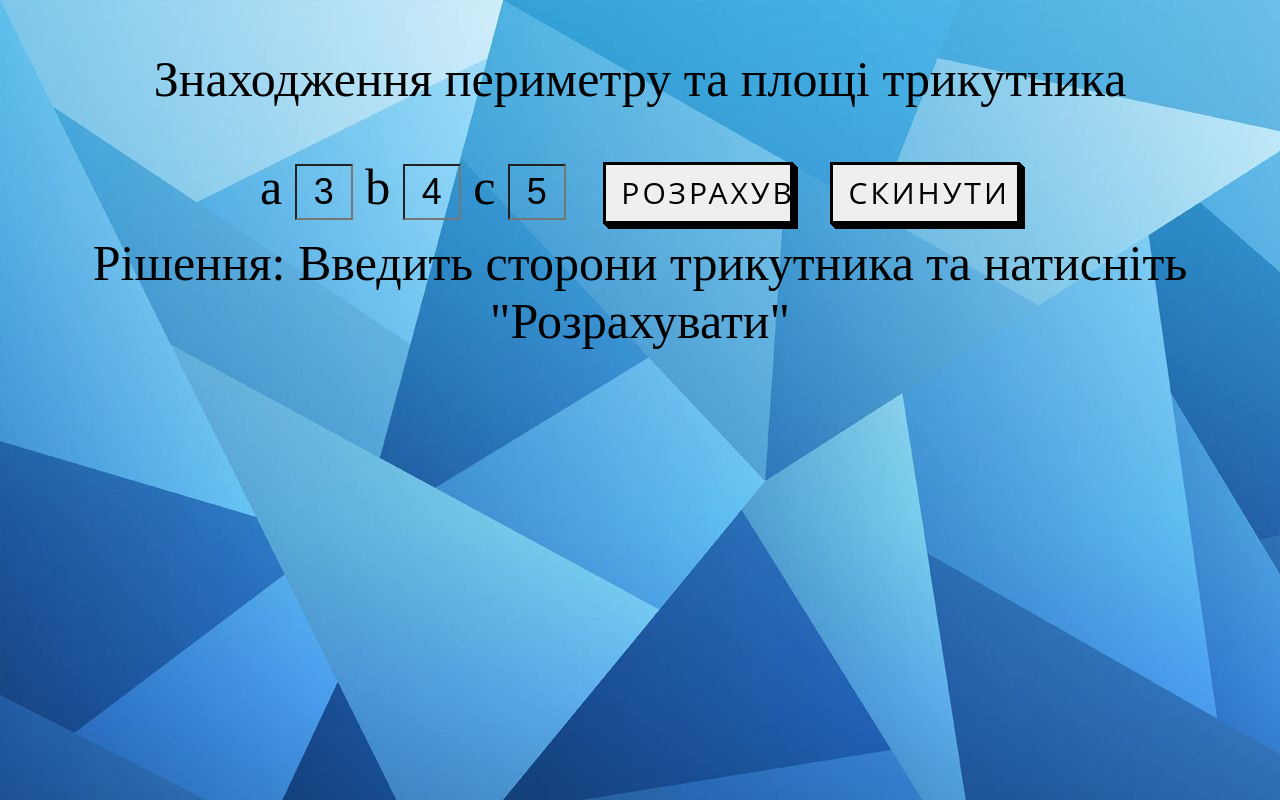
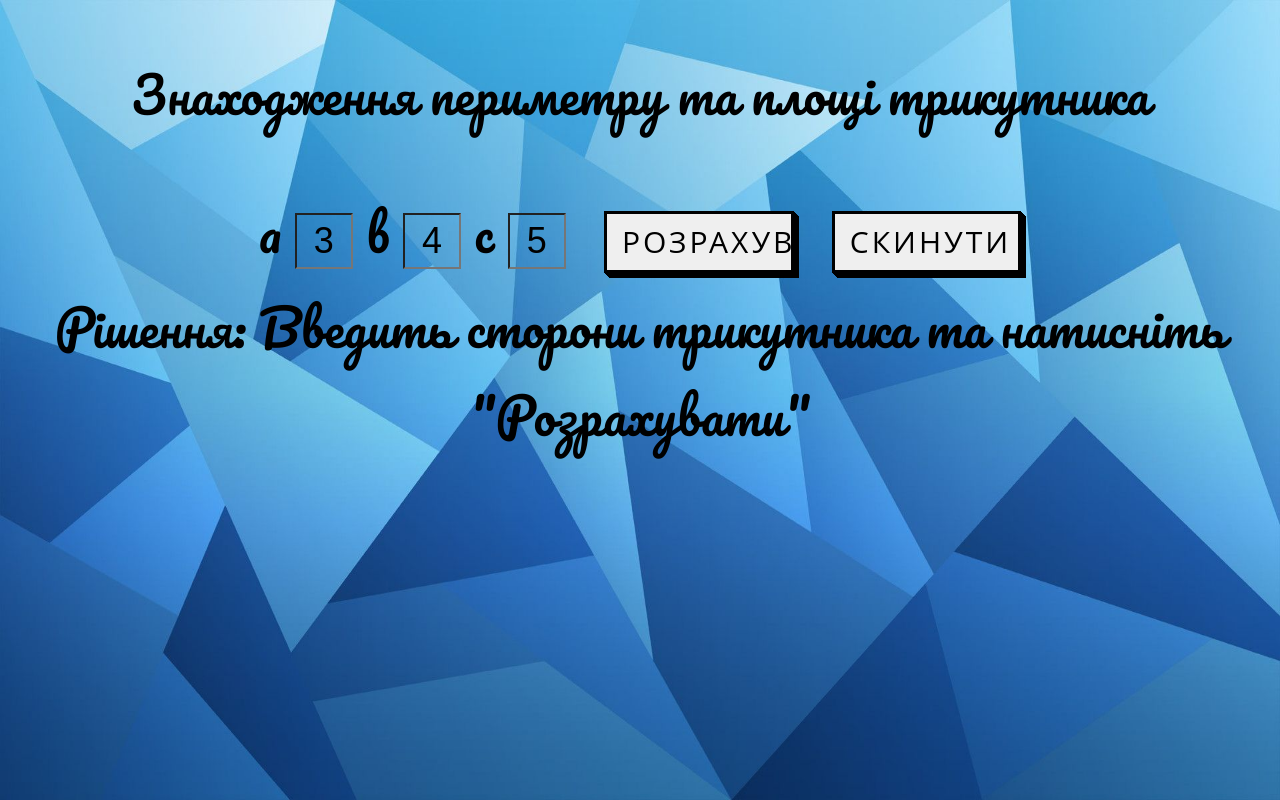
Before and after one commit to Mudoryu/Site, a plain HTML site: page VS/rec.html in a window 1280 px wide. Drawn offline with Linux system fonts and the light colour scheme.

Commit message:
Update rec.html

```diff
--- a/VS/rec.html
+++ b/VS/rec.html
@@ -4,9 +4,13 @@
 	<meta charset="utf-8">
 	<title>Знаходження периметру та площі трикутника</title>
 	<style type="text/css">
-		@import url('https://fonts.googleapis.com/css2?family=Bad+Script&family=Cormorant+Infant:ital,wght@1,300&family=Lobster&display=swap');
+		@import url('https://fonts.googleapis.com/css2?family=Pacifico&display=swap');
 		body{
 			background-image: url(tr.jpg);
+			background-repeat: no-repeat;
+                        background-attachment: fixed;
+                        background-size: 100% 100%;
+			font-family: 'Pacifico', cursive;
 		}
 		div{
 
```
